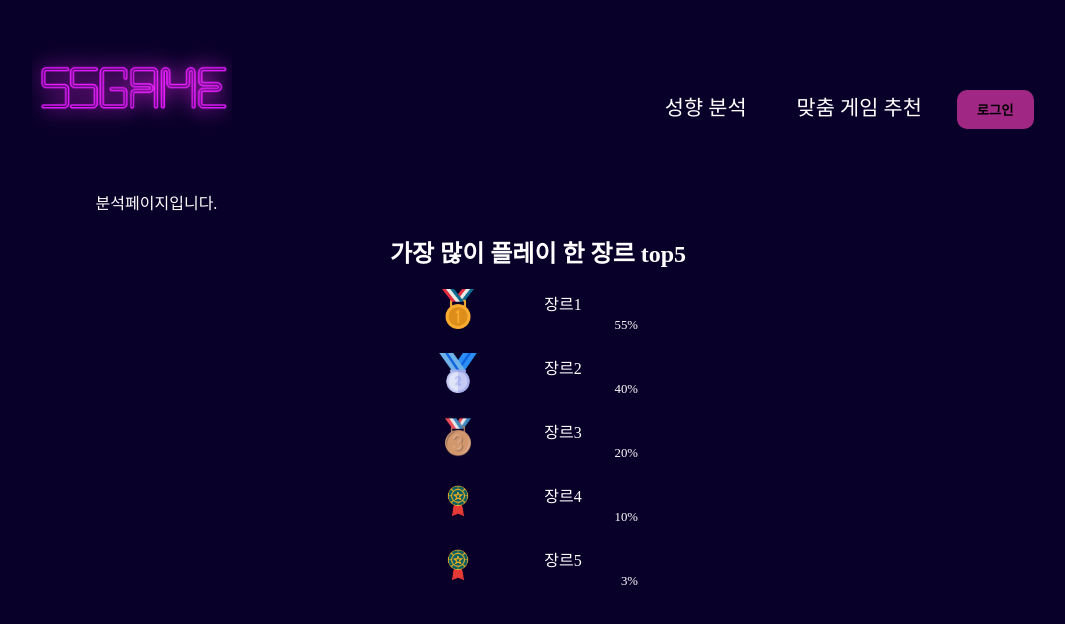
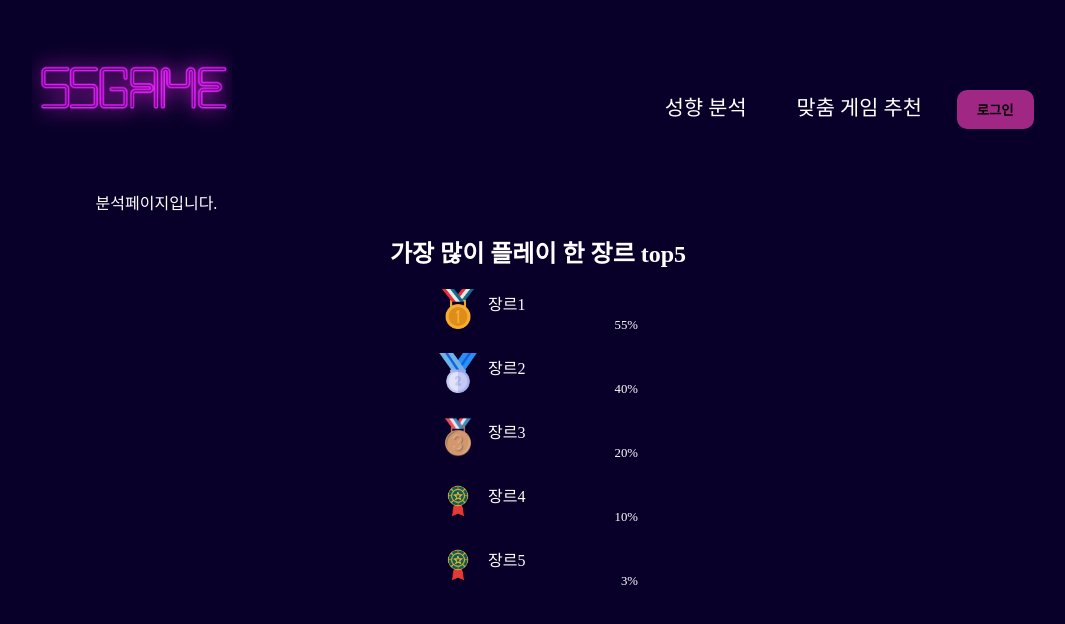
Before and after one commit to SSAFY-siXteam/SSGAME, a React (Create React App) app in the folder frontend/: page /analyze in a window 1280 px wide. Shown: the top 624 px of the page, without its empty margins (102-1167 px from the left). Built offline with nearby package versions, Linux system fonts and the light colour scheme; a web font is replaced by a local one.

Commit message:
#S06P22A306-138 Design: 가장 많이 플레이 한 장르 UI 정렬 수정

```diff
--- a/frontend/src/components/molecules/TopGenreItem/style.js
+++ b/frontend/src/components/molecules/TopGenreItem/style.js
@@ -9,12 +9,13 @@ export const InfoGrid = styled.div`
   margin-left: 10px;
   display: inline-block;
   width: 150px;
+  text-align: left; // 장르명을 왼쪽 정렬
 `;
 
 export const StyledRatio = styled.div`
   display: inline-block;
   width: 100%;
-  text-align: right;
+  text-align: right; // %를 오른쪽 정렬
 `;
 
 export const TopGenreItemGrid = styled.div`
```
